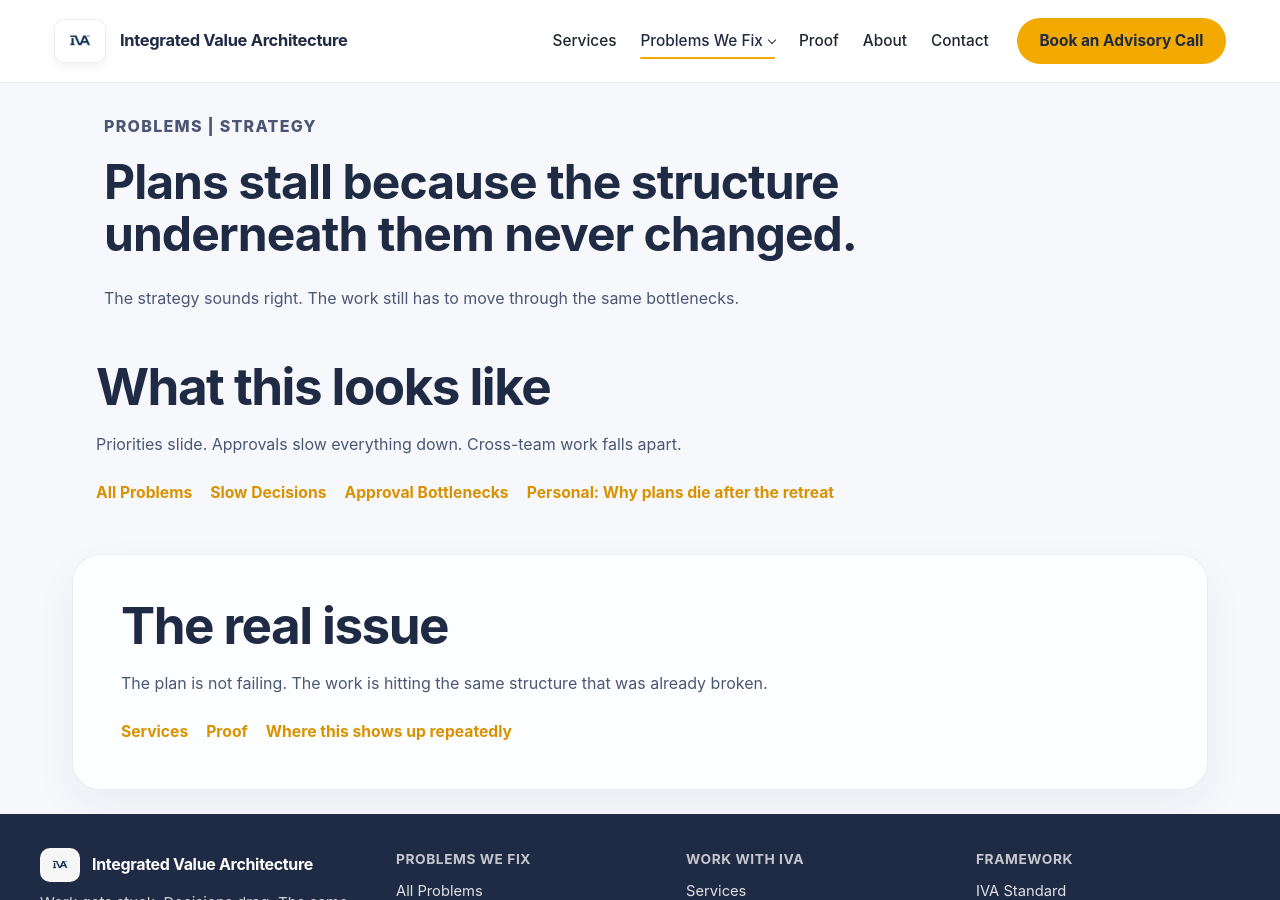
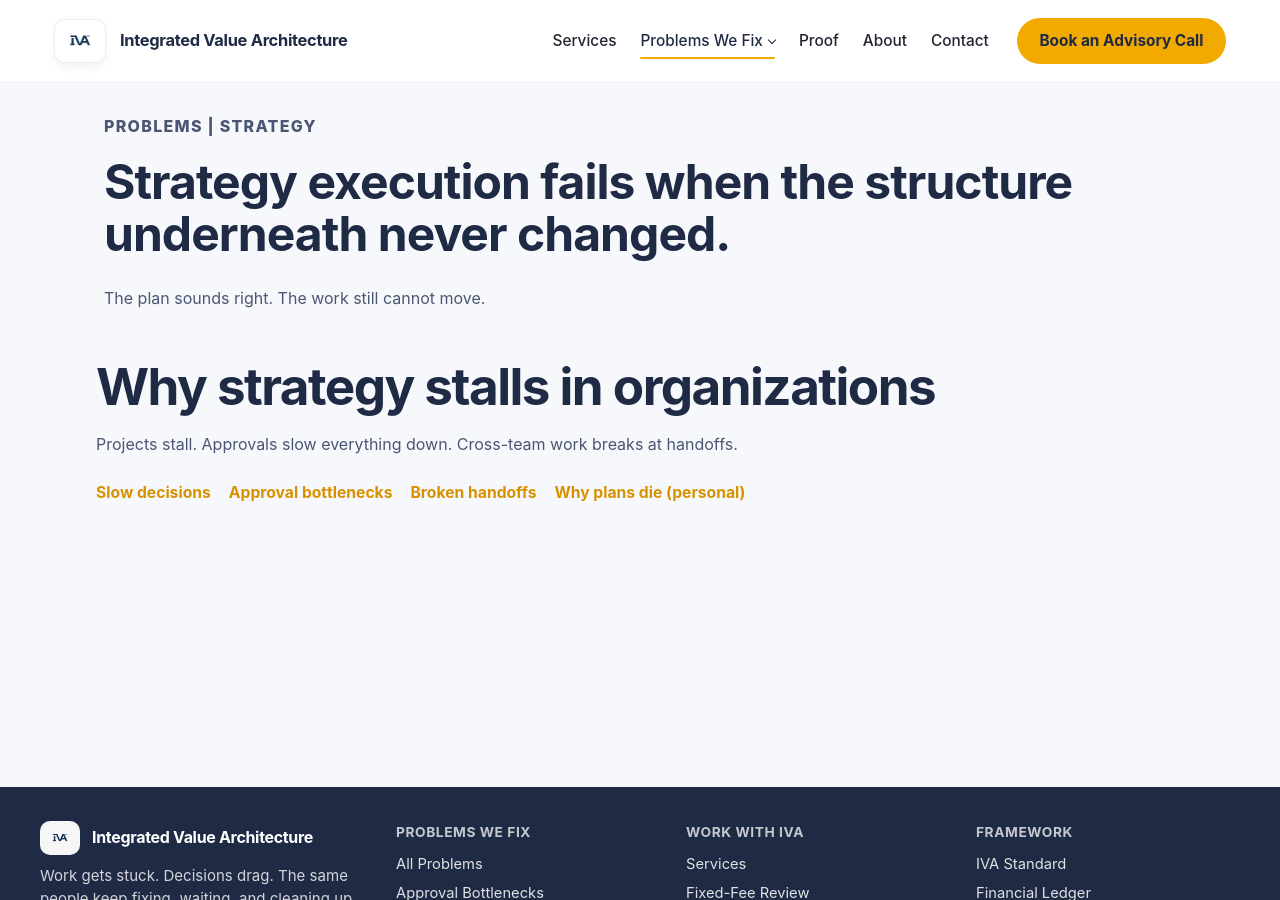
Before and after one commit to efost7873/integratedvaluearchitecture.com, a Jekyll site: the page built from stalled-strategy-execution.html, in a window 1280 px wide and 900 px high. Built offline with Jekyll 4.4.1, drawn with Linux system fonts in a browser that asks for light colours.

Commit message:
Update stalled-strategy-execution.html

```diff
--- a/stalled-strategy-execution.html
+++ b/stalled-strategy-execution.html
@@ -1,53 +1,36 @@
 ---
 layout: default
-title: Stalled Strategy Execution | IVA
+title: Why Strategy Execution Fails | Stalled Strategic Plans | IVA
+description: Strategic plans fail when work hits the same approval bottlenecks, slow decisions, and broken handoffs underneath them.
 permalink: /stalled-strategy-execution/
 ---
 
 <section class="page-header">
   <div class="container narrow">
     <p class="eyebrow">Problems | Strategy</p>
-    <h1>Plans stall because the structure underneath them never changed.</h1>
+    <h1>Strategy execution fails when the structure underneath never changed.</h1>
 
     <p>
-      The strategy sounds right.
-      The work still has to move through the same bottlenecks.
+      The plan sounds right.
+      The work still cannot move.
     </p>
   </div>
 </section>
 
 <section class="section">
   <div class="container narrow">
-    <h2>What this looks like</h2>
+    <h2>Why strategy stalls in organizations</h2>
 
     <p>
-      Priorities slide.
-      Approvals slow everything down.
-      Cross-team work falls apart.
+      Projects stall. Approvals slow everything down.
+      Cross-team work breaks at handoffs.
     </p>
 
     <div class="inline-links">
-      <a href="/problems/">All Problems</a>
-      <a href="/slow-decisions-decision-rights/">Slow Decisions</a>
-      <a href="/approval-bottlenecks/">Approval Bottlenecks</a>
-      <a href="https://evanmichealfoster.com/stalled-strategy-execution/">Personal: Why plans die after the retreat</a>
+      <a href="/slow-decisions-decision-rights/">Slow decisions</a>
+      <a href="/approval-bottlenecks/">Approval bottlenecks</a>
+      <a href="/silos-broken-handoffs/">Broken handoffs</a>
+      <a href="https://evanmichealfoster.com/stalled-strategy-execution/">Why plans die (personal)</a>
     </div>
   </div>
 </section>
-
-<section class="section alt">
-  <div class="container narrow">
-    <h2>The real issue</h2>
-
-    <p>
-      The plan is not failing.
-      The work is hitting the same structure that was already broken.
-    </p>
-
-    <div class="inline-links">
-      <a href="/services/">Services</a>
-      <a href="/case-structural-overload-and-decision-bottleneck/">Proof</a>
-      <a href="https://evanmichealfoster.com/problems/">Where this shows up repeatedly</a>
-    </div>
-  </div>
-</section>
```
